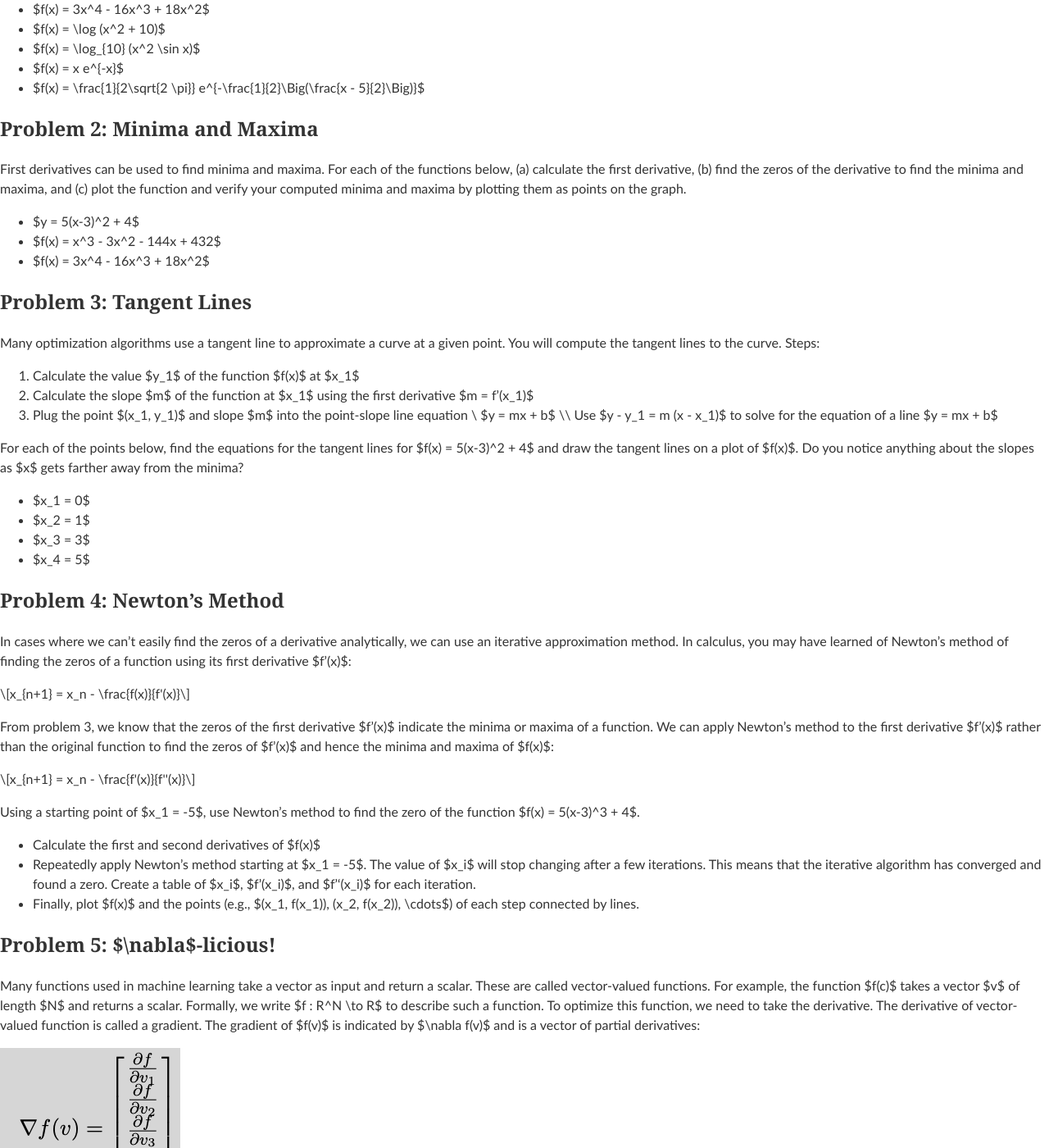
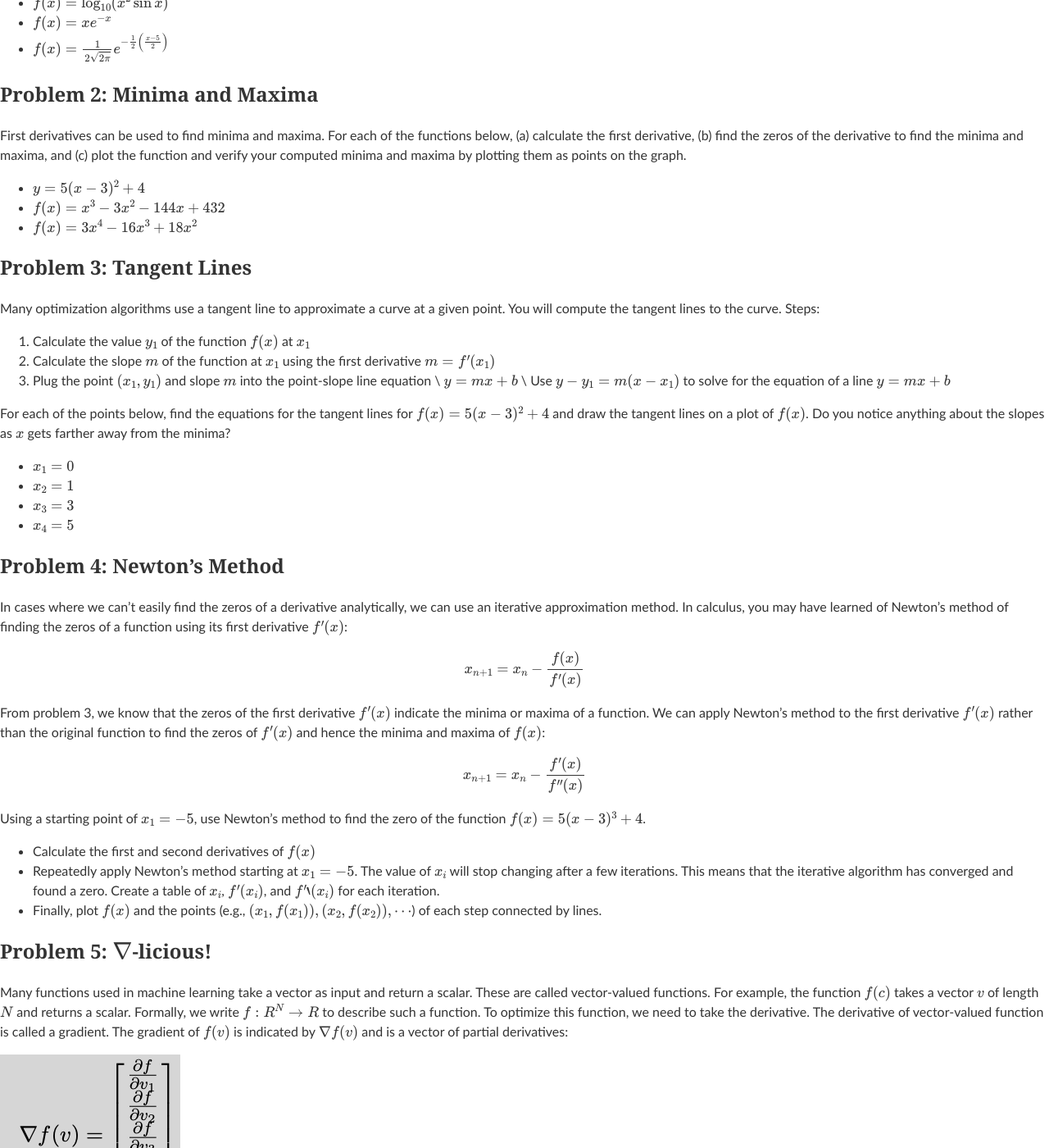
Before and after one commit to edurant/edurant.github.io, a Jekyll site: the page built from courses/csc4601/ps/09/index.md, in a window 1280 px wide and 1400 px high, scrolled down 288 px. Shown: the whole window at 82% size. Built offline with Jekyll 4.4.1, drawn with Linux system fonts in a browser that asks for light colours; our own code applies the rules of GitHub Pages for plain Markdown files; some of the changed lines change nothing that is shown; some of the changed text lies outside the part shown.

Commit message:
CSC5601 PS 09: Enable mathjax, Header for Jekyll

```diff
--- a/courses/csc4601/ps/09/index.md
+++ b/courses/csc4601/ps/09/index.md
@@ -1,4 +1,7 @@
-# Problem Set: Calculus Review
+---
+usemathjax: true
+title: "CSC 4601/5601 Theory of Machine Learning: Problem Set: Calculus Review"
+---
 
 You may complete the following entirely in a Jupyter notebook.
 Use the LaTeX interpreter in a markdown cell where needed.
```
